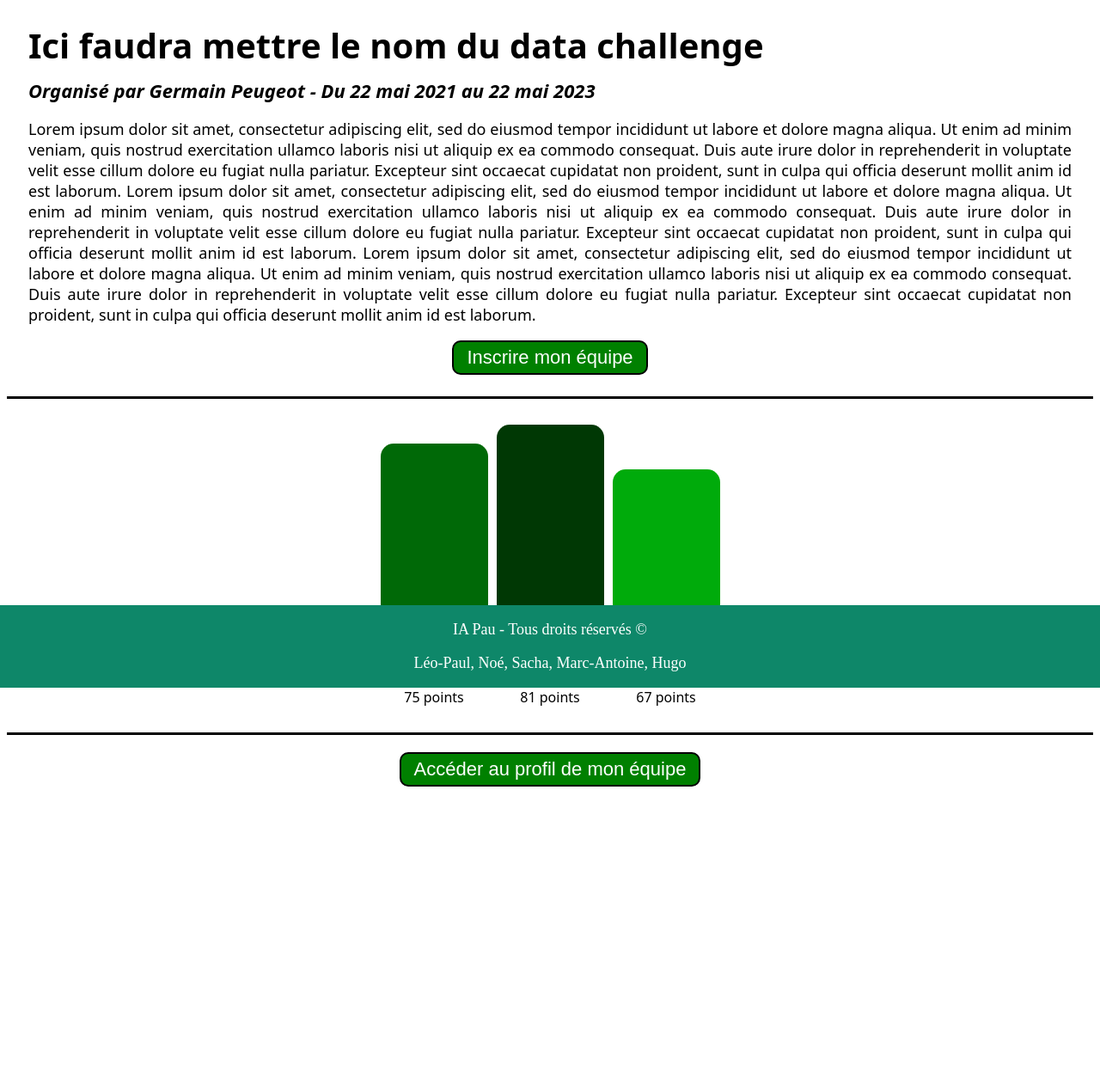
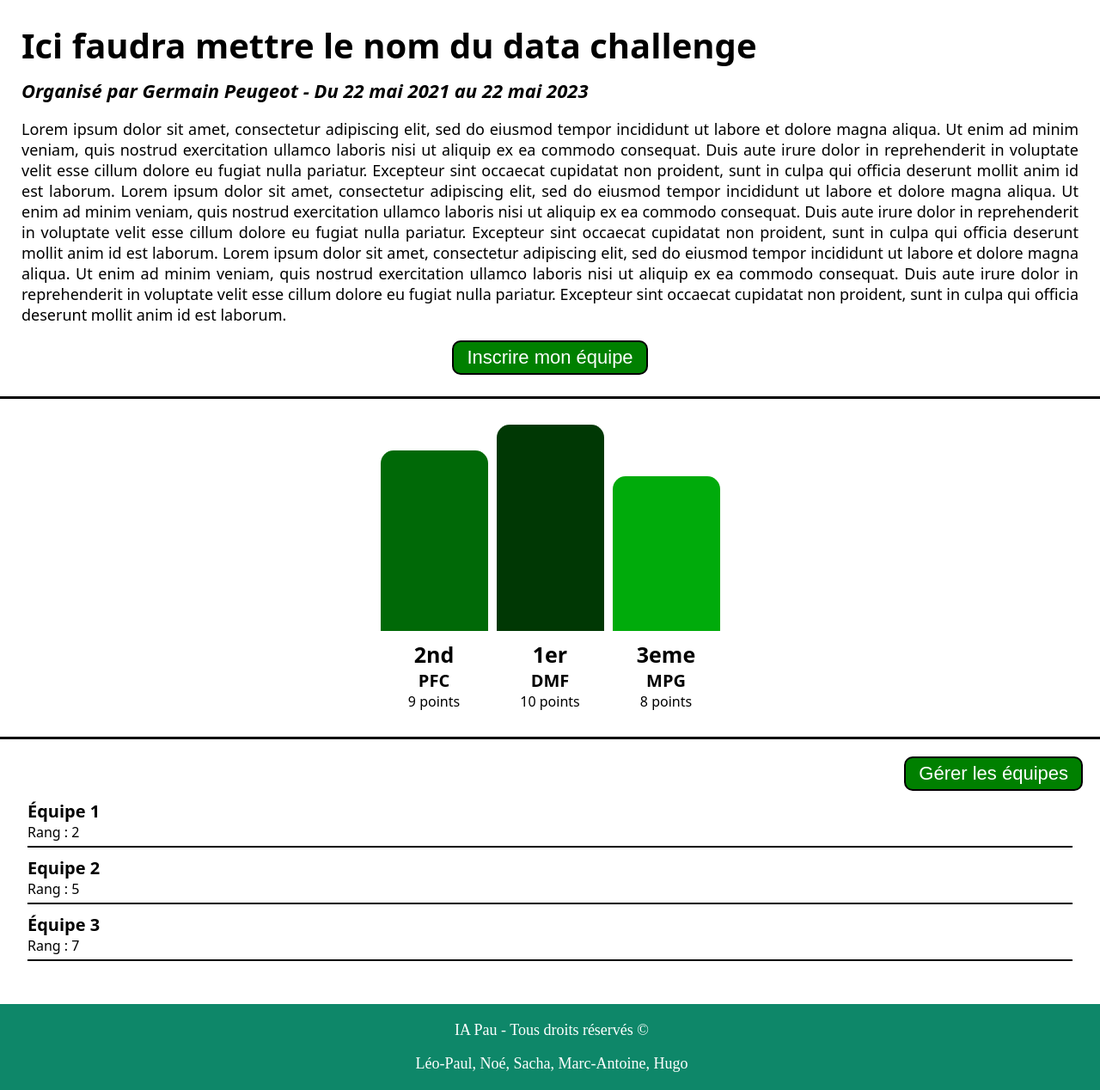
Before and after one commit to NoeFaucher/iaPau-data-challenge-site-web, a PHP site: page / in a window 1280 px wide. Shown: the whole page at 86% size. Before the commit the page ends 915 px from the top, so only its background shows below. Run offline with PHP 8.4, Linux system fonts and the light colour scheme.

Commit message:
nouvelle-branche

```diff
--- a/css/acces-equipe.css
+++ b/css/acces-equipe.css
@@ -1,5 +1,6 @@
-#acces-equipe {
+#acces-equipe, #conteneur-liste-equipes {
     padding-top: 20px;
+    font-family: system-ui, -apple-system, BlinkMacSystemFont, 'Segoe UI', Roboto, Oxygen, Ubuntu, Cantarell, 'Open Sans', 'Helvetica Neue', sans-serif;
 }
 
 #acces-equipe #bouton-acces-equipe {
@@ -7,7 +8,7 @@
     justify-content: center;
 }
 
-#acces-equipe #bouton-acces-equipe button {
+#acces-equipe #bouton-acces-equipe button, #bouton-gestion-equipes button {
     border-radius: 10px;
     border: 2px solid black;
     font-size: 22px;
@@ -15,3 +16,34 @@
     background-color: green;
     padding: 5px 15px 5px 15px; /* ordre : haut, droite, bas, gauche */
 }
+
+#bouton-gestion-equipes {
+    display: flex;
+    justify-content: right;
+    padding-right: 20px;
+}
+
+#bouton-gestion-equipes button a {
+    text-decoration: none;
+    color: white;
+}
+
+#conteneur-liste-equipes #liste-equipes {
+    display: flex;
+    align-items: center;
+    flex-direction: column; /* pour aligner les équipes les unes en dessous des autres */
+    margin-bottom: 50px; /* écart entre la dernière équipe et le footer */
+}
+
+#conteneur-liste-equipes #liste-equipes .equipe {
+    border-bottom: 2px solid black;
+    width: 95%;
+    padding-bottom: 5px;
+    padding-top: 10px;
+}
+
+#conteneur-liste-equipes #liste-equipes .equipe .nom-equipe {
+    font-size: 20px;
+    font-weight: bold;
+
+}
--- a/css/footer.css
+++ b/css/footer.css
@@ -1,9 +1,9 @@
 footer {
+    padding: 1px; /* pourquoi juste avec 1px ça décale autant ? */
     left: 0px; /* coller le footer à gauche */
     bottom: 0px; /* coller le footer en bas */
     background-color: #0E8769; /* couleur de fond */
     width: 100%; /* mettre le footer sur toute la longueur de la page */
-    position: fixed; /* fixation de la position du footer en bas (permet aussi de le mettre collé au bas de la page) */
     text-align: center; /* centrer le texte horizontalement */
     font-family: "Montserrat"; /* police d'écriture */
     font-size: 18px; /* taille de la police d'écriture */
--- /dev/null
+++ b/css/general.css
@@ -0,0 +1,8 @@
+body {
+    margin: 0px;
+    padding: 0px;
+}
+
+a {
+    text-decoration: none;
+}
--- a/index.php
+++ b/index.php
@@ -1,7 +1,17 @@
+<?php
+    session_start();
+    $_SESSION["role"] = "admin";
+    if ($_SESSION["role"] == "participant") {
+        $_SESSION["chefEquipe"] = true;
+    }
+    $_SESSION["loggedIn"] = true;
+    $_SESSION["inscritAuDataChallenge"] = true;
+?>
 
 <!DOCTYPE HTML>
 <html>
     <head>
+        <link rel="stylesheet" type="text/css" href="css/general.css" />
         <link rel="stylesheet" type="text/css" href="css/footer.css" />
         <link rel="stylesheet" type="text/css" href="css/podium.css" />
         <link rel="stylesheet" type="text/css" href="css/description-data-challenge.css" />
--- a/php/acces-equipe.php
+++ b/php/acces-equipe.php
@@ -1,8 +1,54 @@
 <?php
+
+    $nomEquipe1 = "Équipe 1";
+    $nomEquipe2 = "Equipe 2";
+    $nomEquipe3 = "Équipe 3";
+    $rangEquipe1 = 2;
+    $rangEquipe2 = 5;
+    $rangEquipe3 = 7;
+
+    if ((isset($_SESSION["inscritAuDataChallenge"])) && ($_SESSION["inscritAuDataChallenge"] == true) && (isset($_SESSION["role"])) && ($_SESSION["role"] == "participant")) {
         echo "
         <form id='acces-equipe'>
             <div id='bouton-acces-equipe'>
                 <button type='submit'>Accéder au profil de mon équipe</button>
             </div>
         </form>";
+    }
+    else if ((isset($_SESSION["role"])) && (($_SESSION["role"] == "gestionnaire") || ($_SESSION["role"] == "admin"))) {
+        echo "
+        <div id='conteneur-liste-equipes'>
+            <div id='bouton-gestion-equipes'>
+                <button type='button'>
+                    <a href='#'>Gérer les équipes</a>
+                </button>
+            </div>
+            <div id='liste-equipes'>
+                <div class='equipe'>
+                    <div class='nom-equipe'>
+                        <span>".$nomEquipe1."</span>
+                    </div>
+                    <div class='rang'>
+                        <span>Rang : ".$rangEquipe1."</span>
+                    </div>
+                </div>
+                <div class='equipe'>
+                    <div class='nom-equipe'>
+                        <span>".$nomEquipe2."</span>
+                    </div>
+                    <div class='rang'>
+                        <span>Rang : ".$rangEquipe2."</span>
+                    </div>
+                </div>
+                <div class='equipe'>
+                    <div class='nom-equipe'>
+                        <span>".$nomEquipe3."</span>
+                    </div>
+                    <div class='rang'>
+                        <span>Rang : ".$rangEquipe3."</span>
+                    </div>
+                </div>
+            </div>
+        </div>";
+    }
 ?>
--- a/php/description-data-challenge.php
+++ b/php/description-data-challenge.php
@@ -15,12 +15,18 @@
             <span>Organisé par ".$nomEntreprise." - Du ".$dateDebut." au ".$dateFin."</span>
         </div>
         <p id='paragraphe-presentation-data-challenge'>".$presentation."</p>
+    ";
+    if ((isset($_SESSION["loggedIn"])) && ($_SESSION["loggedIn"] == true)) {
+        echo "
         <form id='inscription'>
             <div id='bouton-inscription'>
                 <button type='submit'>Inscrire mon équipe</button>
             </div>
-        </form>
-    </div>
-    ";
+        </form>";
+    }
+    else {
+        echo "<span>Veuillez vous connecter pour vous inscrire à ce data challenge.";
+    }
+    echo "</div>";
 
 ?>
--- a/php/podium.php
+++ b/php/podium.php
@@ -1,8 +1,8 @@
 <?php
     // scores fictifs pour le moment
-    $scorePremier = 81;
-    $scoreSecond = 75;
-    $scoreTroisieme = 67;
+    $scorePremier = 10;
+    $scoreSecond = 9;
+    $scoreTroisieme = 8;
 
     $scoreRelatifSecond = $scoreSecond/$scorePremier;
     $scoreRelatifTroisieme = $scoreTroisieme/$scorePremier;
```
Lines whose indentation alone changed are shown as unchanged.
